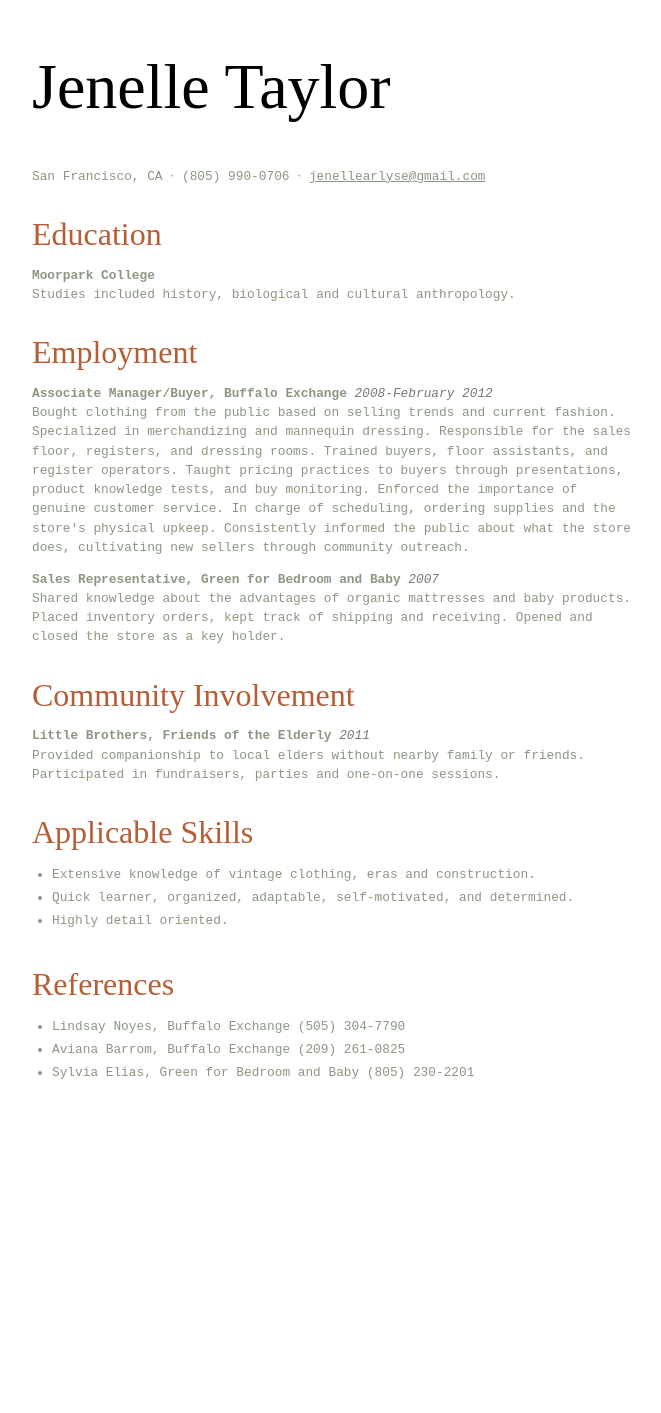
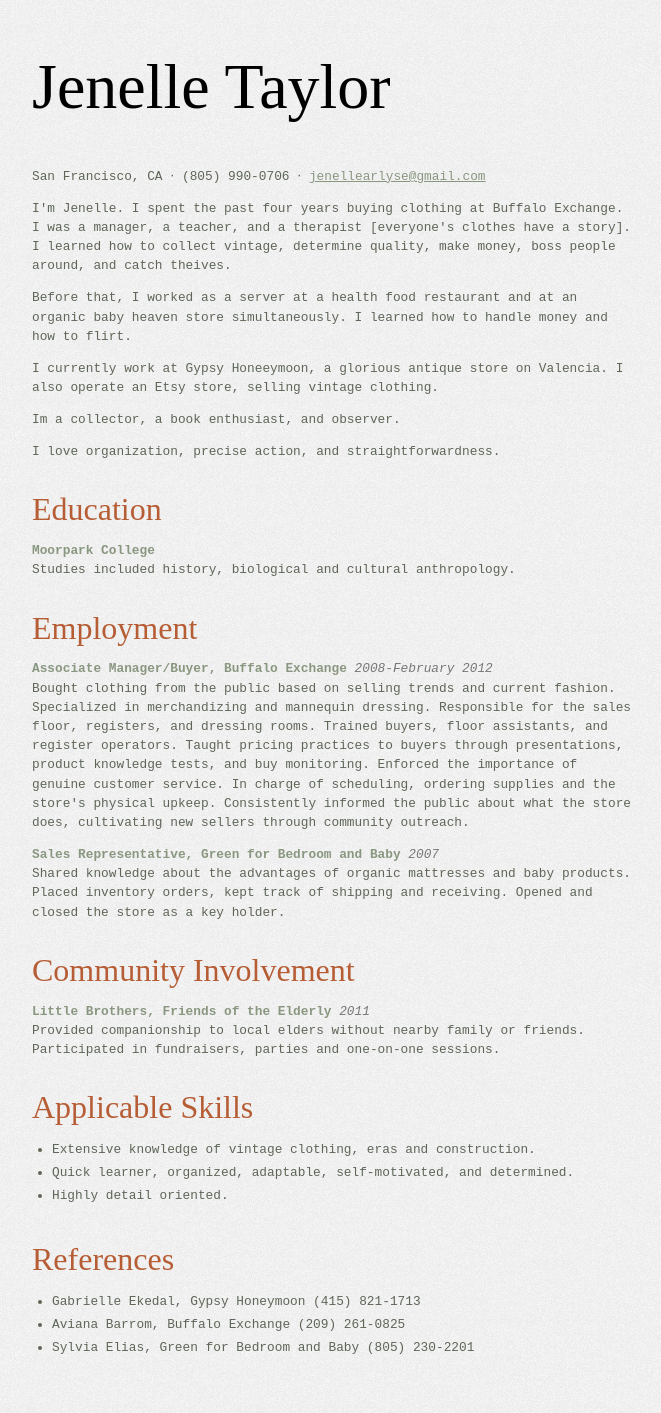
Before and after one commit to zeke/jenellearlyse.com, a PHP site: page / in a window 1280 px wide. Shown: the whole page, without its empty margins (26-687 px from the left). Before the commit the page ends 1079 px from the top, so only its background shows below. Run offline with PHP 8.4, Linux system fonts and the light colour scheme; some web fonts are replaced.

Commit message:
content updates

```diff
--- a/index.html
+++ b/index.html
@@ -17,6 +17,34 @@
       (805) 990-0706 &sdot;
       <a href="mailto:jenellearlyse@gmail.com">jenellearlyse@gmail.com</a>
     </p>
+
+
+    <p>
+      I'm Jenelle. I spent the past four years buying clothing at Buffalo Exchange.
+      I was a manager, a teacher, and a therapist [everyone's clothes have a story].
+      I learned how to collect vintage, determine quality, make money, boss people
+      around, and catch theives.
+    </p>
+
+    <p>
+      Before that, I worked as a server at a health food restaurant and at an
+      organic baby heaven store simultaneously. I learned how to handle money
+      and how to flirt.
+    </p>
+
+    <p>
+      I currently work at Gypsy Honeeymoon, a glorious antique store on Valencia.
+      I also operate an Etsy store, selling vintage clothing.
+    </p>
+
+    <p>
+      Im a collector, a book enthusiast, and observer.
+    </p>
+
+    <p>
+      I love organization, precise action, and straightforwardness.
+    </p>
+
 
     <h2>Education</h2>
 
@@ -69,7 +97,7 @@
     <h2>References</h2>
 
     <ul>
-      <li>Lindsay Noyes, Buffalo Exchange (505) 304-7790</li>
+      <li>Gabrielle Ekedal, Gypsy Honeymoon (415) 821-1713</li>
       <li>Aviana Barrom, Buffalo Exchange (209) 261-0825</li>
       <li>Sylvia Elias, Green for Bedroom and Baby (805) 230-2201</li>
     </ul>
--- a/style.css
+++ b/style.css
@@ -10,7 +10,7 @@
 }*/
 
 body {
-/*  background: url('rice.png');*/
+  background: url('bg.gif');
 /*  background-color: #899780;*/
 }
 
@@ -52,8 +52,7 @@ p, li {
 /*  font-family: 'Merriweather', serif;*/
   font-family: 'Courier New', serif;
   font-size: .8em;
-  color: #899780;
-/*  color: #544b25;*/
+  color: #5e6658;
 }
 
 li {
```
Also changed, not shown: bg.gif (added), images/$(KGrHqJ,!hIE8jc-6HFYBPQwQGz5Qg~~60_57.JPG (added), images/116249234101858901_8hfYCTXX_c.jpg (added), images/116249234101862179_rkYInkZS_c.jpg (added), images/127860076890376909_0TXsJIxl_c.jpg (added), images/McCalls4475.jpg (added), images/black-and-white-cute-drawing-fox-foxy-loxy-graphite-81970.jpg (added), images/fox-city-vintage-banner.jpg (added), images/foxen/116249234101866747_bODqqxWA_f.jpg (added), images/foxen/3069583393_3e5ecc9dbf_b.jpg (added), images/foxen/4900759665_508a1971ae_b.jpg (added), images/foxen/5552704299_250bbb411a_b.jpg (added), images/foxen/6311911662_beb31c930b_b.jpg (added), images/foxen/6781625985_b0787cdf95_b.jpg (added), 2 more files, 2 other files.
